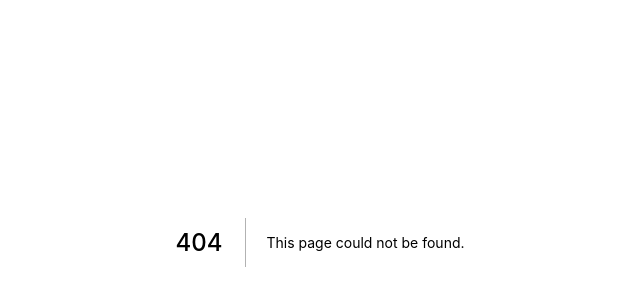
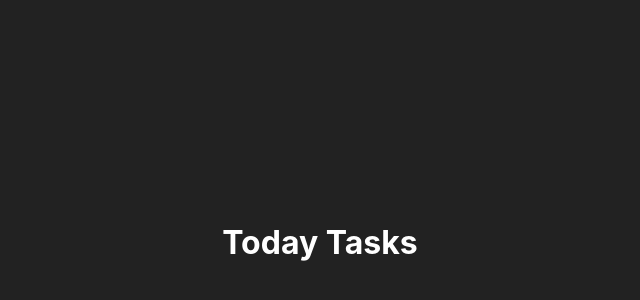
Before and after one commit to iliafilimonov1/test-task, a Next.js app: page /task/1 in a window 1280 px wide. Before the commit this address had no page. Shown: the part 158-458 px from the top of the page, without its empty margins (320-960 px from the left). Built offline with nearby package versions, Linux system fonts and the light colour scheme; data requests are answered from the project's data file.

Commit message:
added task

```diff
--- /dev/null
+++ b/src/pages/task/[id].tsx
@@ -0,0 +1,26 @@
+import { NextPage } from "next";
+import { useRouter } from "next/router";
+import { useTask } from "../../app/hooks/useTask";
+
+import styles from "../../styles/Home.module.css";
+
+const Task: NextPage = () => {
+  const { query } = useRouter();
+
+  const { task, isLoading } = useTask(String(query?.id));
+
+  return (
+    <div className={styles.container}>
+      {isLoading ? (
+        <div>Loading...</div>
+      ) : (
+        <main className={styles.main}>
+          <h1 className={styles.title}>{task?.date}</h1>
+          <div className={styles.grid}></div>
+        </main>
+      )}
+    </div>
+  );
+};
+
+export default Task;
```
